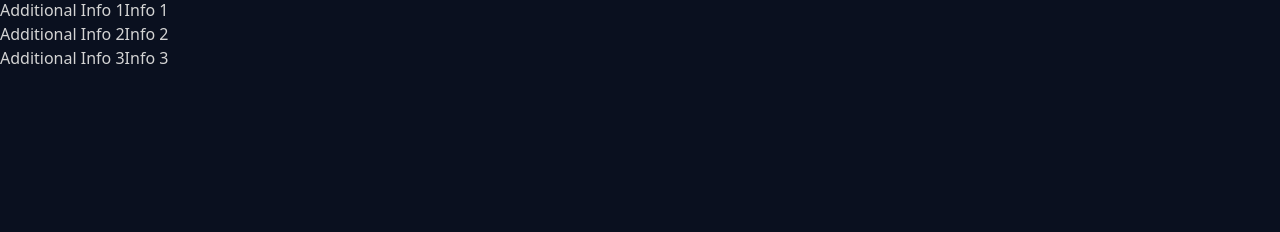
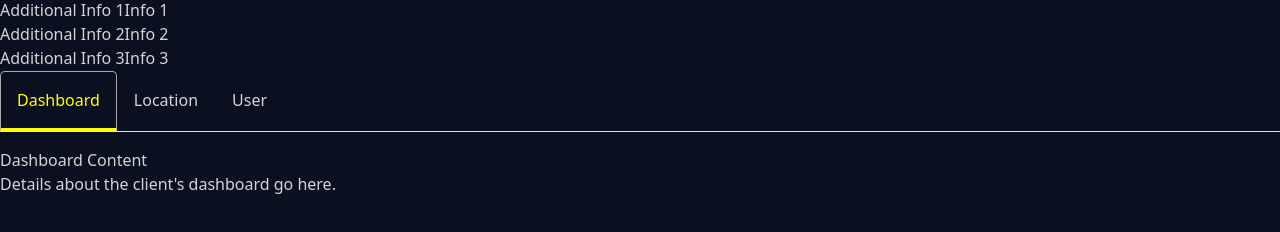
Before and after one commit to SoftwareBuildINT/iems_frontend, a React (Vite) app: page /client-details/1 in a window 1280 px wide. Shown: the part 958-1190 px from the top of the page. Before the commit the page ends 1098 px from the top, so only its background shows below. Built offline with nearby package versions, Linux system fonts and the light colour scheme.

Commit message:
google map

```diff
--- a/package.json
+++ b/package.json
@@ -14,12 +14,14 @@
     "@fortawesome/free-solid-svg-icons": "^6.6.0",
     "@fortawesome/react-fontawesome": "^0.2.2",
     "@lordicon/react": "^1.6.0",
+    "@react-google-maps/api": "^2.19.3",
     "framer-motion": "^11.3.2",
     "hamburger-react": "^2.5.1",
     "react": "^18.3.1",
     "react-dom": "^18.3.1",
     "react-icons": "^5.2.1",
     "react-router-dom": "^6.25.1",
+    "react-tabs": "^6.0.2",
     "react-use": "^17.5.0"
   },
   "devDependencies": {
--- a/src/App.jsx
+++ b/src/App.jsx
@@ -6,35 +6,30 @@ import ClientDetails from "./components/client/ClientDetails";
 import CreateClient from "./components/client/CreateClient";
 import EditClient from "./components/client/EditClient"; // Import EditClient
 import Alert from "./components/alert/Alert";
+import Devicelist from "./components/device/Devicelist";
 import { BrowserRouter as Router, Routes, Route } from "react-router-dom";
-import Devicelist from "./components/device/Devicelist";
 
 export default function App() {
   const bgColor = "#0F172B";
   const textColor = "#ffffff";
 
   return (
-    <>
     <Router>
       <Routes>
-          <Route path="/login" element={<Login />}></Route>
+        <Route path="/login" element={<Login />} />
         <Route
           path="/"
           element={<Navbar bgColor={bgColor} textColor={textColor} />}
         >
-            <Route index element={<Dashboard />}></Route>
-            <Route path="/client" element={<Client />}></Route>
-            <Route
-              path="/client-details/:clientId"
-              element={<ClientDetails />}
-            ></Route>
-            <Route path="/create-client" element={<CreateClient />}></Route>
-            <Route path="/edit-client/:clientId" element={<EditClient />}></Route> {/* Add the route */}
-            <Route path="/alert" element={<Alert />}></Route>
-            <Route path="/device-list" element={<Devicelist />}></Route>
+          <Route index element={<Dashboard />} />
+          <Route path="client" element={<Client />} />
+          <Route path="client-details/:clientId" element={<ClientDetails />} />
+          <Route path="create-client" element={<CreateClient />} />
+          <Route path="edit-client/:clientId" element={<EditClient />} /> {/* Add the route */}
+          <Route path="alert" element={<Alert />} />
+          <Route path="device-list" element={<Devicelist />} />
         </Route>
       </Routes>
     </Router>
-    </>
   );
 }
--- a/src/components/alert/Alert.jsx
+++ b/src/components/alert/Alert.jsx
@@ -66,6 +66,7 @@ const DashboardCard = ({ label, value, icon, bgColor, bgicon }) => {
 const Alert = () => {
   return (
       <>
+
         <div className="px-6">
           <h1 className="my-3 text-2xl font-medium 2xl:text-3xl">Alerts</h1>
             <div className="flex max-md:flex-wrap max-xl:flex-wrap gap-3 md:gap-2">
--- a/src/components/client/ClientDetails.jsx
+++ b/src/components/client/ClientDetails.jsx
@@ -1,8 +1,12 @@
-import React from "react";
+import React, { useState } from "react";
 import { useParams } from "react-router-dom";
+import { Tab, Tabs, TabList, TabPanel } from 'react-tabs';
+import 'react-tabs/style/react-tabs.css';
+import './client.css'; // Import your custom CSS
 
 const ClientDetails = () => {
   const { clientId } = useParams();
+  const [tabIndex, setTabIndex] = useState(0);
 
   return (
     <div className="flex flex-col items-start justify-start pt-4 pl-1 2xl:gap-2 2xl:pt-6">
@@ -12,7 +16,7 @@ const ClientDetails = () => {
       <div className="w-full h-[200px] bg-[#0F172B] text-white flex items-center p-4 rounded-lg select-none">
         <div className="flex w-full">
           <div className="flex-1 flex flex-col items-center justify-center relative">
-            <img src="path-to-logo.png" alt="Logo" className="h-20" />
+            <img src="src/assets/img/buildint.png" alt="Logo" className="h-20" />
             <div className="absolute right-0 top-0 bottom-0 w-[1px] bg-white"></div>
           </div>
           <div className="flex-1 flex flex-col items-center justify-center relative">
@@ -46,6 +50,30 @@ const ClientDetails = () => {
           </div>
         </div>
       </div>
+
+      {/* Tabs Section */}
+      <div className="w-full mt-4">
+        <Tabs selectedIndex={tabIndex} onSelect={(index) => setTabIndex(index)}>
+          <TabList>
+            <Tab>Dashboard</Tab>
+            <Tab>Location</Tab>
+            <Tab>User</Tab>
+          </TabList>
+
+          <TabPanel>
+            <h2>Dashboard Content</h2>
+            <p>Details about the client's dashboard go here.</p>
+          </TabPanel>
+          <TabPanel>
+            <h2>Location Content</h2>
+            <p>Details about the client's locations go here.</p>
+          </TabPanel>
+          <TabPanel>
+            <h2>User Content</h2>
+            <p>Details about the client's users go here.</p>
+          </TabPanel>
+        </Tabs>
+      </div>
     </div>
   );
 };
--- /dev/null
+++ b/src/components/client/client.css
@@ -0,0 +1,20 @@
+.react-tabs__tab--selected {
+  border-bottom: 4px solid yellow; /* Add yellow underline */
+  color: yellow; /* Change the text color */
+  background-color: transparent; /* Make background transparent */
+}
+
+.react-tabs__tab {
+  padding: 1rem;
+  cursor: pointer;
+}
+
+.react-tabs__tab-list {
+  border-bottom: 1px solid #ddd;
+  margin-bottom: 1rem;
+}
+
+/* Optional: Style the hover state for better user experience */
+.react-tabs__tab:hover {
+  background-color: rgba(255, 255, 255, 0.1); /* Slight hover effect */
+}
--- a/src/components/dashboard/Dashboard.jsx
+++ b/src/components/dashboard/Dashboard.jsx
@@ -2,6 +2,7 @@ import React from "react";
 import { MdOutlinePeopleAlt, MdLaptop } from "react-icons/md";
 import { CiLocationOn } from "react-icons/ci";
 import { IoAlertCircleSharp } from "react-icons/io5";
+import GoogleMapComponent from "./GoogleMapComponent"; // Make sure to adjust the import path as necessary
 
 const Dashboard1 = () => {
   const cards = [
@@ -42,9 +43,6 @@ const Dashboard1 = () => {
     display: "flex",
     justifyContent: "center",
     alignItems: "center",
-    // backgroundColor: "#047857",
-    // width: "45px",
-    // height: "45px",
     borderRadius: "50%",
   };
 
@@ -57,7 +55,7 @@ const Dashboard1 = () => {
         {cards.map((card, idx) => {
           const { Icon, bgColor } = card;
           return (
-            <div>
+            <div key={idx}>
               <div className="bg-[#0F172B] h-32 p-5 md:h-36 lg:h-36 xl:h-40 2xl:h-56 rounded-lg">
                 <div className="pl-3">
                   <div
@@ -85,6 +83,9 @@ const Dashboard1 = () => {
           );
         })}
       </div>
+      <div className="w-full px-5 mt-4">
+        <GoogleMapComponent />
+      </div>
     </div>
   );
 };
--- /dev/null
+++ b/src/components/dashboard/GoogleMapComponent.jsx
@@ -0,0 +1,28 @@
+import React from "react";
+import { GoogleMap, LoadScript, Marker } from "@react-google-maps/api";
+
+const containerStyle = {
+  width: "100%",
+  height: "400px",
+};
+
+const center = {
+  lat: -3.745,
+  lng: -38.523,
+};
+
+const GoogleMapComponent = () => {
+  return (
+    <LoadScript googleMapsApiKey="YOUR_GOOGLE_MAPS_API_KEY">
+      <GoogleMap
+        mapContainerStyle={containerStyle}
+        center={center}
+        zoom={10}
+      >
+        <Marker position={center} />
+      </GoogleMap>
+    </LoadScript>
+  );
+};
+
+export default GoogleMapComponent;
--- a/src/components/navbar/NavContent.jsx
+++ b/src/components/navbar/NavContent.jsx
@@ -14,7 +14,7 @@ export const NavContent = ({ bgColor, textColor, isOpen, setOpen }) => {
   const location = useLocation();
 
   useClickAway(ref, () => {
-    setOpen(false);
+    setOpen(True);
     setOpenSubMenu(null);
   });
 
--- a/src/routes.js
+++ b/src/routes.js
@@ -17,7 +17,7 @@ export const routes = [
   },
   {
     title: "Device Management",
-    href: "/device-list ",
+    href: "/device-list",
     Icon: MdLaptop,
   },
   {
```
Also changed, not shown: 1 other file (tests, documents, lock files or other folders). Lines whose indentation alone changed are shown as unchanged.
